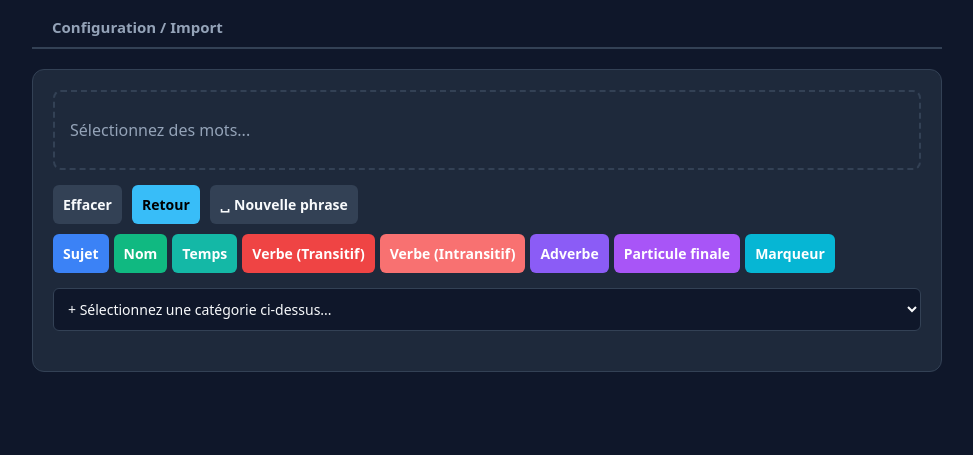
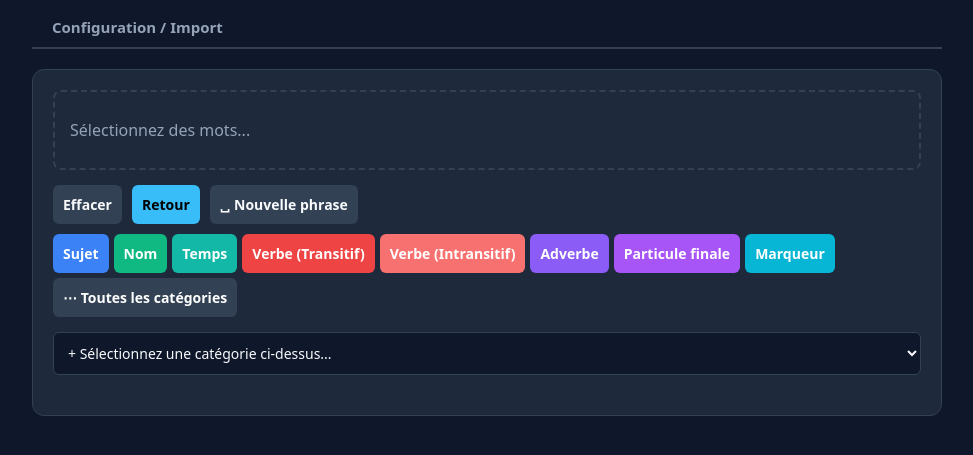
Before and after one commit to Alapache13/Fiche-thai, a plain HTML site: page constructeur/index_constructeur.html in a window 1280 px wide. Shown: the part 129-584 px from the top of the page, without its empty margins (153-1126 px from the left). Drawn offline with Linux system fonts and the light colour scheme.

Commit message:
Add files via upload

```diff
--- a/constructeur/index_constructeur.html
+++ b/constructeur/index_constructeur.html
@@ -774,14 +774,16 @@ Réponds UNIQUEMENT avec un tableau JSON dans un bloc de code (rien après), un
     renderPhrase(); renderButtons(); checkVerifiedMatch();
   }
 
+  let showAllCats = false;
   function renderButtons() {
     const catContainer = document.getElementById("category-btns");
     catContainer.innerHTML = "";
     const rules = grammarConfig.GRAMMAR_RULES;
     const lastReal = currentPhrase.length > 0 ? currentPhrase[currentPhrase.length - 1] : null;
     const allowedCats = (!lastReal || lastReal.cat === "__SPACE__") ? rules["__START__"] : (rules[lastReal.cat] || []);
-    if (allowedCats.length === 0) { catContainer.innerHTML = "<em>Fin de phrase.</em>"; return; }
-    allowedCats.forEach(cat => {
+    const shownCats = showAllCats ? [...new Set(lexicon.map(w => w.cat))].sort() : allowedCats;
+    if (shownCats.length === 0) { const em = document.createElement("em"); em.textContent = "Fin de phrase selon les règles. "; catContainer.appendChild(em); }
+    shownCats.forEach(cat => {
       const btn = document.createElement("button");
       btn.className = "btn-cat";
       btn.textContent = cat;
@@ -789,6 +791,12 @@ Réponds UNIQUEMENT avec un tableau JSON dans un bloc de code (rien après), un
       btn.onclick = () => selectCategory(cat);
       catContainer.appendChild(btn);
     });
+    const more = document.createElement("button");
+    more.className = "btn-cat"; more.style.backgroundColor = "#334155";
+    more.textContent = showAllCats ? "↩ Catégories prévues" : "⋯ Toutes les catégories";
+    more.title = "Pour continuer la phrase même si la règle de grammaire ne prévoit pas cette catégorie";
+    more.onclick = () => { showAllCats = !showAllCats; renderButtons(); };
+    catContainer.appendChild(more);
     document.getElementById("word-select").innerHTML = '<option value="" disabled selected>+ Sélectionnez une catégorie ci-dessus...</option>';
     document.getElementById("word-search").style.display = "none";
     document.getElementById("word-search").value = "";
--- a/constructeur/sw.js
+++ b/constructeur/sw.js
@@ -1,5 +1,5 @@
 // Service worker : garde l'outil disponible hors ligne. Réseau d'abord (pour recevoir les mises à jour), cache en secours.
-const CACHE = "thai-hub-v13d";
+const CACHE = "thai-hub-v13e";
 const FILES = ["./", "index.html", "manifest.webmanifest", "icon-192.png", "icon-512.png"];
 self.addEventListener("install", e => { e.waitUntil(caches.open(CACHE).then(c => c.addAll(FILES)).then(() => self.skipWaiting())); });
 self.addEventListener("activate", e => {
```
